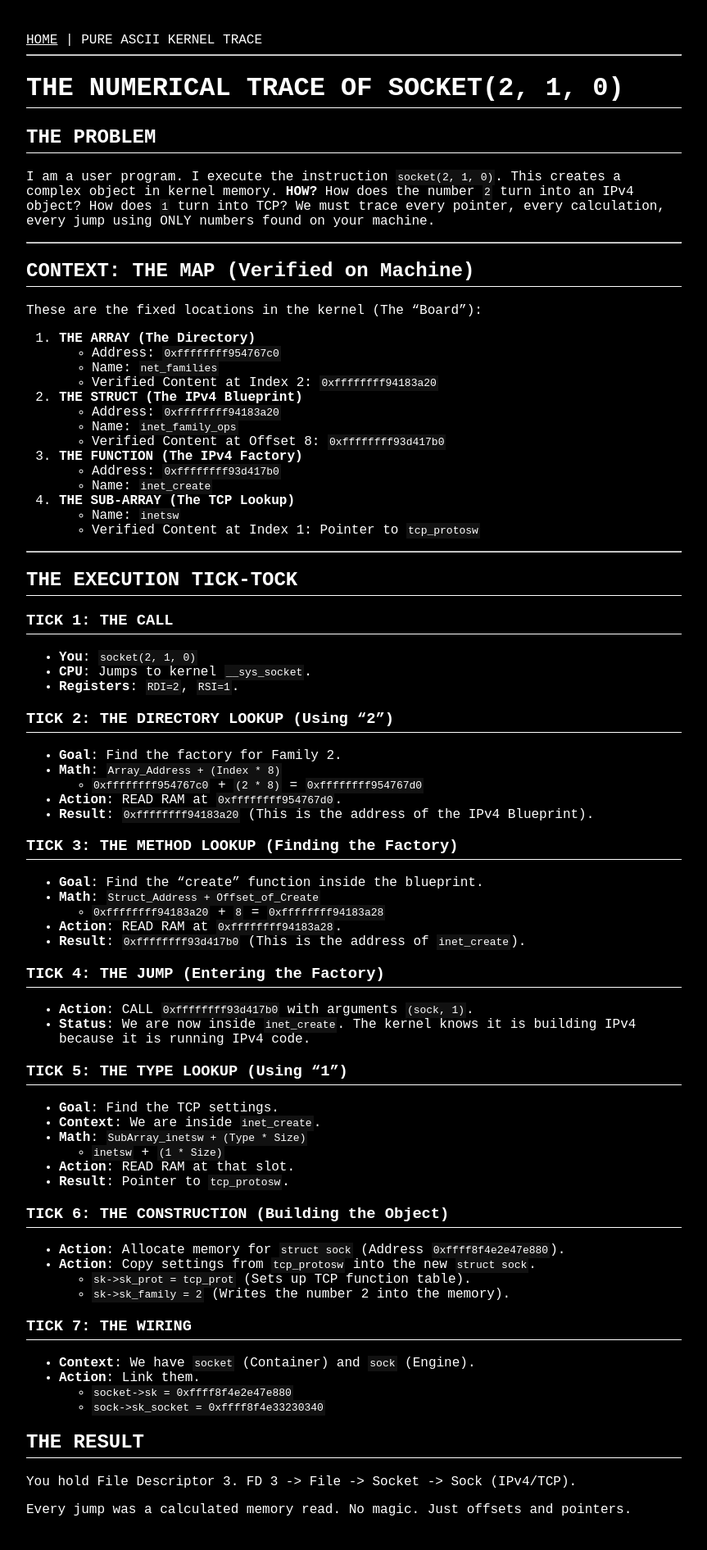
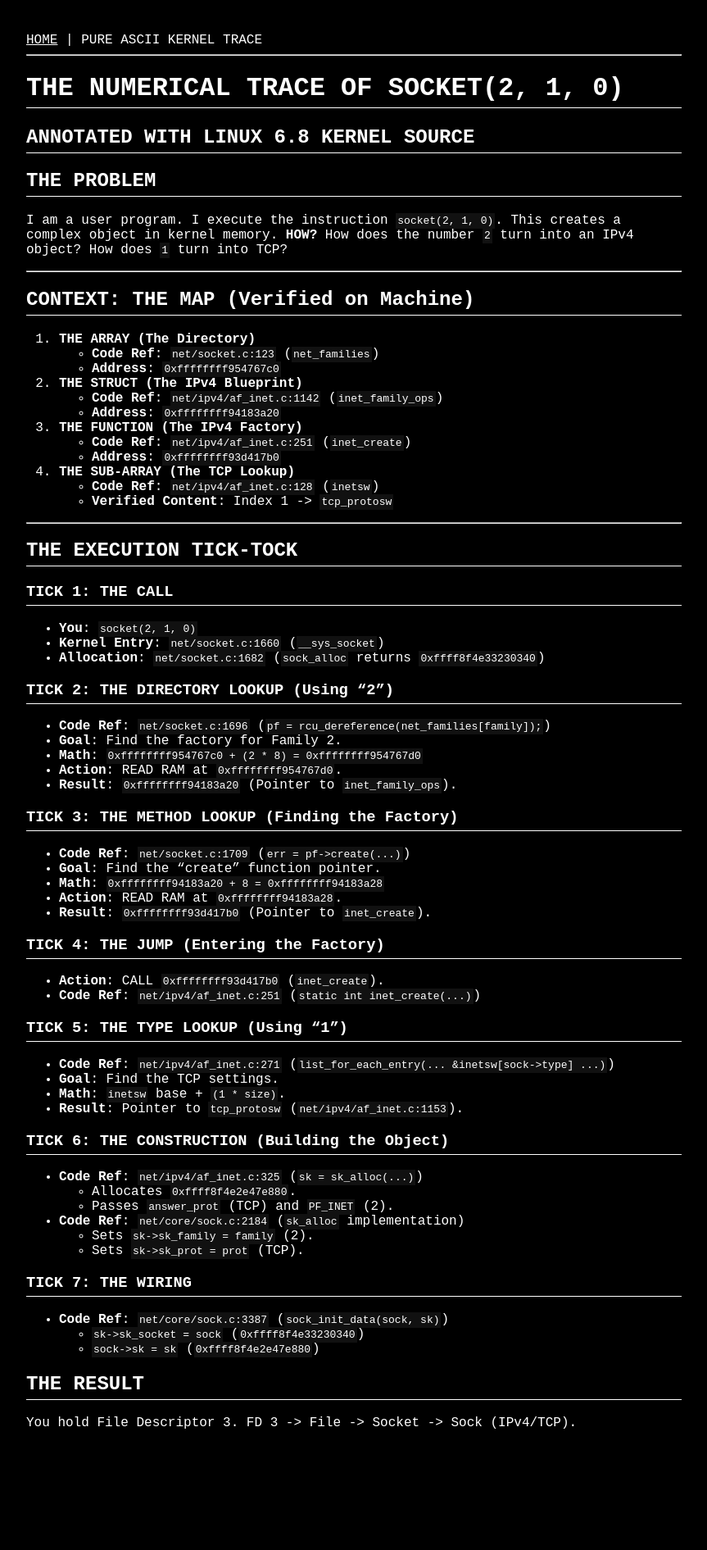
Before and after one commit to raikrahul/socket-trace-investigation, a Jekyll site: the page built from numerical_trace.md, in a window 1280 px wide. Shown: the whole page at 82% size, without its empty margins (8-871 px from the left). Built offline with Jekyll 4.4.1, drawn with Linux system fonts in a browser that asks for light colours; our own code applies the rules of GitHub Pages for plain Markdown files; after the commit the page ends 1785 px from its top, so only the background shows below that.

Commit message:
Annotate numerical trace with source code references

```diff
--- a/numerical_trace.md
+++ b/numerical_trace.md
@@ -1,33 +1,30 @@
 # THE NUMERICAL TRACE OF SOCKET(2, 1, 0)
+## ANNOTATED WITH LINUX 6.8 KERNEL SOURCE
 
 ## THE PROBLEM
 I am a user program. I execute the instruction `socket(2, 1, 0)`.
 This creates a complex object in kernel memory.
 **HOW?** How does the number `2` turn into an IPv4 object? How does `1` turn into TCP?
-We must trace every pointer, every calculation, every jump using ONLY numbers found on your machine.
 
 ---
 
 ## CONTEXT: THE MAP (Verified on Machine)
-These are the fixed locations in the kernel (The "Board"):
 
 1.  **THE ARRAY (The Directory)**
-    *   Address: `0xffffffff954767c0`
-    *   Name: `net_families`
-    *   Verified Content at Index 2: `0xffffffff94183a20`
+    *   **Code Ref**: `net/socket.c:123` (`net_families`)
+    *   **Address**: `0xffffffff954767c0`
 
 2.  **THE STRUCT (The IPv4 Blueprint)**
-    *   Address: `0xffffffff94183a20`
-    *   Name: `inet_family_ops`
-    *   Verified Content at Offset 8: `0xffffffff93d417b0`
+    *   **Code Ref**: `net/ipv4/af_inet.c:1142` (`inet_family_ops`)
+    *   **Address**: `0xffffffff94183a20`
 
 3.  **THE FUNCTION (The IPv4 Factory)**
-    *   Address: `0xffffffff93d417b0`
-    *   Name: `inet_create`
+    *   **Code Ref**: `net/ipv4/af_inet.c:251` (`inet_create`)
+    *   **Address**: `0xffffffff93d417b0`
 
 4.  **THE SUB-ARRAY (The TCP Lookup)**
-    *   Name: `inetsw`
-    *   Verified Content at Index 1: Pointer to `tcp_protosw`
+    *   **Code Ref**: `net/ipv4/af_inet.c:128` (`inetsw`)
+    *   **Verified Content**: Index 1 -> `tcp_protosw`
 
 ---
 
@@ -35,50 +32,46 @@ These are the fixed locations in the kernel (The "Board"):
 
 ### TICK 1: THE CALL
 *   **You**: `socket(2, 1, 0)`
-*   **CPU**: Jumps to kernel `__sys_socket`.
-*   **Registers**: `RDI=2`, `RSI=1`.
+*   **Kernel Entry**: `net/socket.c:1660` (`__sys_socket`)
+*   **Allocation**: `net/socket.c:1682` (`sock_alloc` returns `0xffff8f4e33230340`)
 
 ### TICK 2: THE DIRECTORY LOOKUP (Using "2")
+*   **Code Ref**: `net/socket.c:1696` (`pf = rcu_dereference(net_families[family]);`)
 *   **Goal**: Find the factory for Family 2.
-*   **Math**: `Array_Address + (Index * 8)`
-    *   `0xffffffff954767c0` + `(2 * 8)` = `0xffffffff954767d0`
+*   **Math**: `0xffffffff954767c0 + (2 * 8) = 0xffffffff954767d0`
 *   **Action**: READ RAM at `0xffffffff954767d0`.
-*   **Result**: `0xffffffff94183a20` (This is the address of the IPv4 Blueprint).
+*   **Result**: `0xffffffff94183a20` (Pointer to `inet_family_ops`).
 
 ### TICK 3: THE METHOD LOOKUP (Finding the Factory)
-*   **Goal**: Find the "create" function inside the blueprint.
-*   **Math**: `Struct_Address + Offset_of_Create`
-    *   `0xffffffff94183a20` + `8` = `0xffffffff94183a28`
+*   **Code Ref**: `net/socket.c:1709` (`err = pf->create(...)`)
+*   **Goal**: Find the "create" function pointer.
+*   **Math**: `0xffffffff94183a20 + 8 = 0xffffffff94183a28`
 *   **Action**: READ RAM at `0xffffffff94183a28`.
-*   **Result**: `0xffffffff93d417b0` (This is the address of `inet_create`).
+*   **Result**: `0xffffffff93d417b0` (Pointer to `inet_create`).
 
 ### TICK 4: THE JUMP (Entering the Factory)
-*   **Action**: CALL `0xffffffff93d417b0` with arguments `(sock, 1)`.
-*   **Status**: We are now inside `inet_create`. The kernel knows it is building IPv4 because it is running IPv4 code.
+*   **Action**: CALL `0xffffffff93d417b0` (`inet_create`).
+*   **Code Ref**: `net/ipv4/af_inet.c:251` (`static int inet_create(...)`)
 
 ### TICK 5: THE TYPE LOOKUP (Using "1")
+*   **Code Ref**: `net/ipv4/af_inet.c:271` (`list_for_each_entry(... &inetsw[sock->type] ...)`)
 *   **Goal**: Find the TCP settings.
-*   **Context**: We are inside `inet_create`.
-*   **Math**: `SubArray_inetsw + (Type * Size)`
-    *   `inetsw` + `(1 * Size)`
-*   **Action**: READ RAM at that slot.
-*   **Result**: Pointer to `tcp_protosw`.
+*   **Math**: `inetsw` base + `(1 * size)`.
+*   **Result**: Pointer to `tcp_protosw` (`net/ipv4/af_inet.c:1153`).
 
 ### TICK 6: THE CONSTRUCTION (Building the Object)
-*   **Action**: Allocate memory for `struct sock` (Address `0xffff8f4e2e47e880`).
-*   **Action**: Copy settings from `tcp_protosw` into the new `struct sock`.
-    *   `sk->sk_prot = tcp_prot` (Sets up TCP function table).
-    *   `sk->sk_family = 2` (Writes the number 2 into the memory).
+*   **Code Ref**: `net/ipv4/af_inet.c:325` (`sk = sk_alloc(...)`)
+    *   Allocates `0xffff8f4e2e47e880`.
+    *   Passes `answer_prot` (TCP) and `PF_INET` (2).
+*   **Code Ref**: `net/core/sock.c:2184` (`sk_alloc` implementation)
+    *   Sets `sk->sk_family = family` (2).
+    *   Sets `sk->sk_prot = prot` (TCP).
 
 ### TICK 7: THE WIRING
-*   **Context**: We have `socket` (Container) and `sock` (Engine).
-*   **Action**: Link them.
-    *   `socket->sk = 0xffff8f4e2e47e880`
-    *   `sock->sk_socket = 0xffff8f4e33230340`
+*   **Code Ref**: `net/core/sock.c:3387` (`sock_init_data(sock, sk)`)
+    *   `sk->sk_socket = sock` (`0xffff8f4e33230340`)
+    *   `sock->sk = sk` (`0xffff8f4e2e47e880`)
 
 ## THE RESULT
 You hold File Descriptor 3.
 FD 3 -> File -> Socket -> Sock (IPv4/TCP).
-
-Every jump was a calculated memory read.
-No magic. Just offsets and pointers.
```
